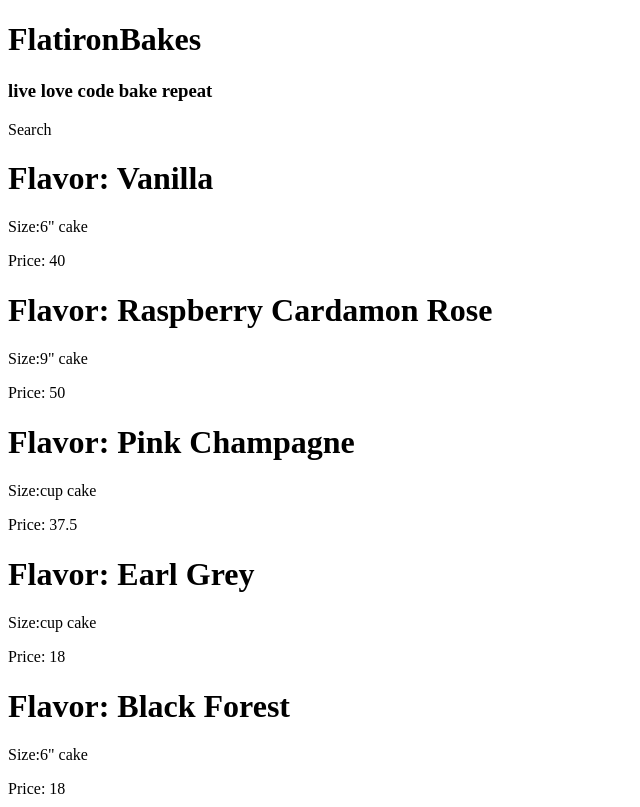
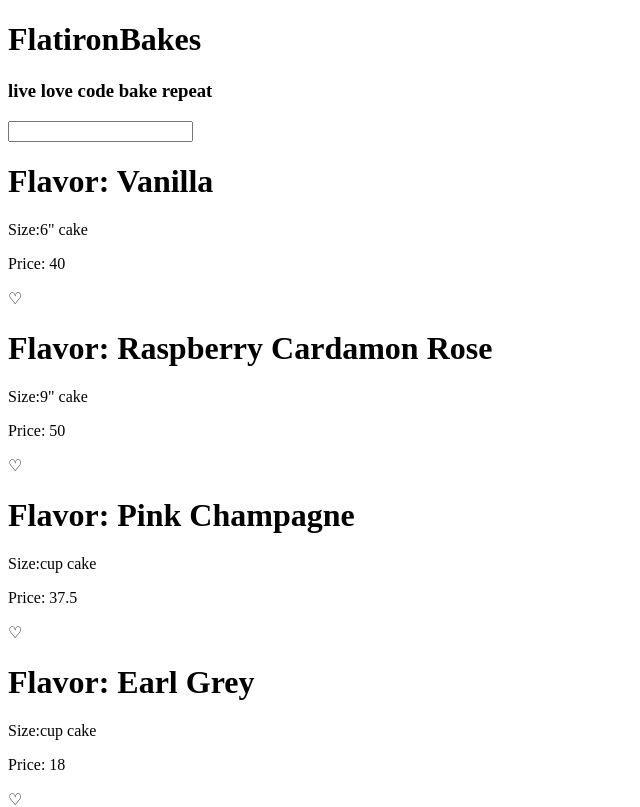
Before and after one commit to learn-co-students/Phase-2-Lecture-Activity-Flatiron-Bakes-092021, a React (Create React App) app in the folder flatiron-bakes/: page / in a window 1280 px wide. Shown: the top 807 px of the page, without its empty margins (0-640 px from the left). Built offline with nearby package versions, Linux system fonts and the light colour scheme.

Commit message:
03-state-and-events

```diff
--- a/flatiron-bakes/src/components/App.js
+++ b/flatiron-bakes/src/components/App.js
@@ -1,3 +1,4 @@
+import {useState} from 'react'
 //Components
 import CakeContainer from "./CakeContainer";
 import Header from "./Header";
@@ -7,12 +8,19 @@ import Search from "./Search";
 import {cakes} from "../data/cakesData"
 
 function App() {
+  const [search, setSearch] = useState('')
+  const [cakeList, setCakeList] = useState(cakes)
+
+  const handleSearch = (e) => {
+    setSearch(e.target.value)
+    setCakeList(cakes.filter(cake => cake.flavor.includes(e.target.value)))
+  }
 
   return (
     <div className="App">
       <Header bakeryName="FlatironBakes" slogan="live love code bake repeat"/>
-      <Search />
-      <CakeContainer cakeList={cakes}/>
+      <Search search={search} handleSearch={handleSearch}/>
+      <CakeContainer cakeList={cakeList}/>
 
     </div>
   );
--- a/flatiron-bakes/src/components/CakeCard.js
+++ b/flatiron-bakes/src/components/CakeCard.js
@@ -1,9 +1,19 @@
+import {useState} from 'react'
+
 function CakeCard({cakeObj:{flavor,size = '6" cake',price}}){
-    return(
+const [liked, setLiked] = useState(false)
+
+const handleLike = () =>{
+    setLiked((currentLike) => !currentLike)
+    console.log(liked)
+}
+
+return(
         <>
             <h1>Flavor: {flavor}</h1>
             <p>Size:{size}</p>
             <p>Price: {price}</p>
+            <p onClick={handleLike}>{liked?'♥':'♡'}</p>
         </>
     )
 }
--- a/flatiron-bakes/src/components/CakeContainer.js
+++ b/flatiron-bakes/src/components/CakeContainer.js
@@ -3,7 +3,7 @@ import CakeCard from "./CakeCard";
 function CakeContainer(props){
     return(
         <>
-        {props.cakeList.map(cake => <CakeCard cakeObj={cake}/>)}
+        {props.cakeList.map(cake => <CakeCard key={cake.flavor} cakeObj={cake}/>)}
         </>
     )
 }
--- a/flatiron-bakes/src/components/Search.js
+++ b/flatiron-bakes/src/components/Search.js
@@ -1,6 +1,6 @@
-function Search(){
+function Search({search, handleSearch}){
     return(
-        <div>Search</div>
+        <input onChange={handleSearch} type="text" value={search}></input>
     )
 }
 
```
